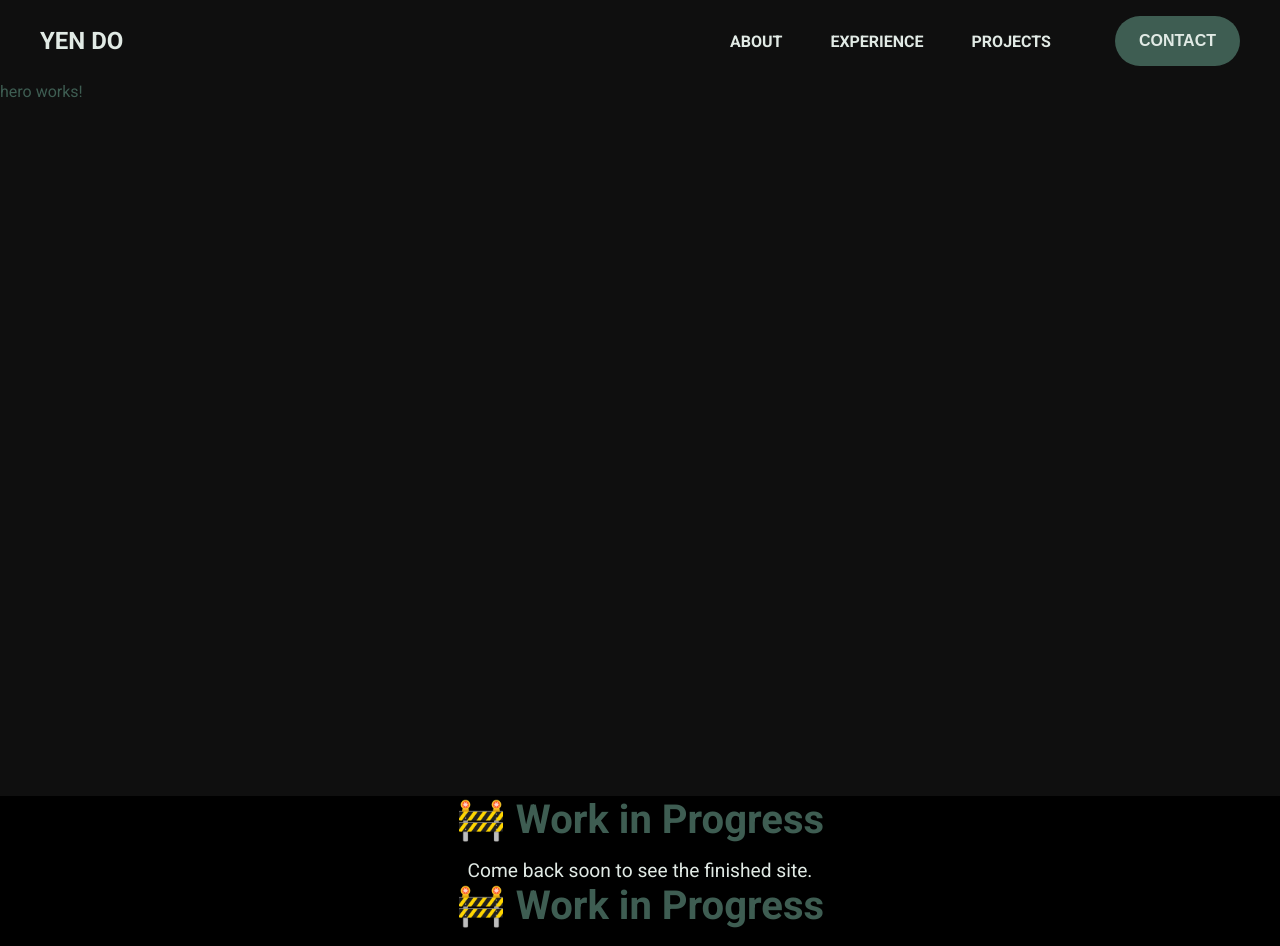
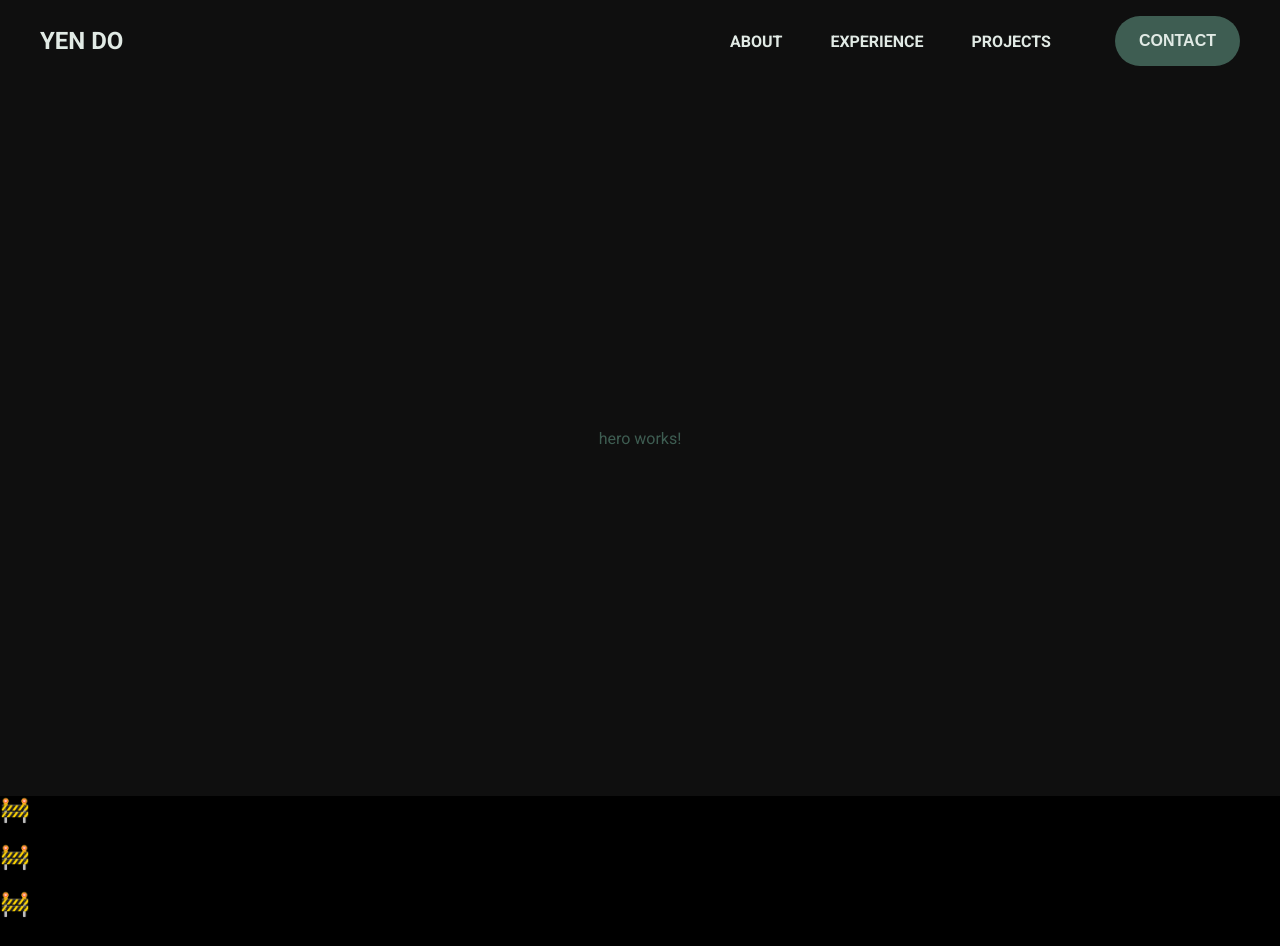
Before and after one commit to y00do/portfolio-angular, an Angular app: page / in a window 1280 px wide. Shown: the top 946 px of the page. Built offline with nearby package versions, Linux system fonts and the light colour scheme.

Commit message:
refactor(main-page.scss): rename content-container to hero-container and remove unused styles

```diff
--- a/src/app/main-page/main-page.scss
+++ b/src/app/main-page/main-page.scss
@@ -26,26 +26,11 @@
             z-index: 999;
         }
 
-        .content-container {
+        .hero-container {
             flex: 1;
             display: flex;
             justify-content: center;
             align-items: center;
-
-            .wip-container {
-                text-align: center;
-
-                h1 {
-                    font-size: 2.5rem;
-                    margin-bottom: 1rem;
-                    color: var(--primary);
-                }
-
-                p {
-                    font-size: 1.2rem;
-                    color: var(--secondary);
-                }
-            }
         }
     }
 }
```
